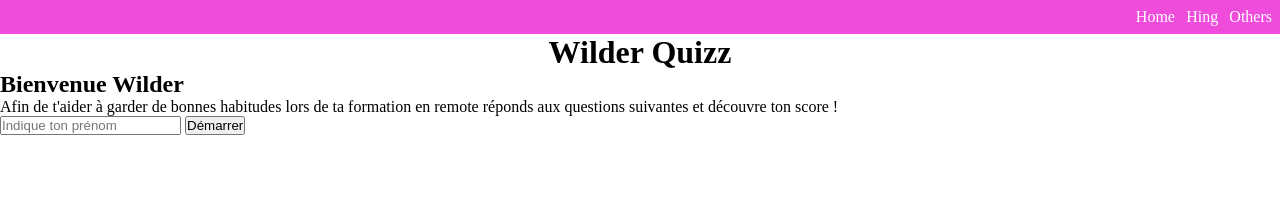
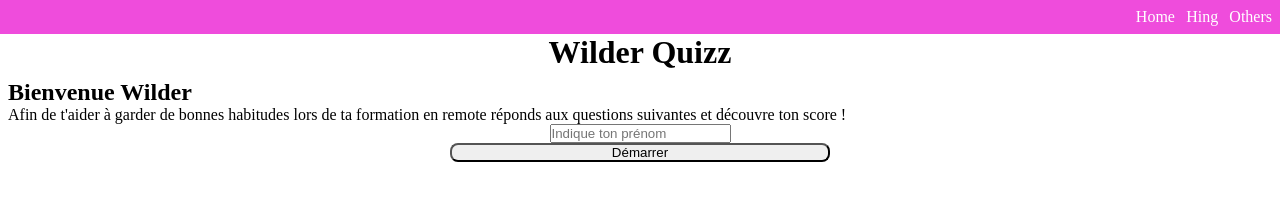
Before and after one commit to farahckn/wilder-tracker, a plain HTML site: page index.html in a window 1280 px wide. Drawn offline with Linux system fonts and the light colour scheme.

Commit message:
adding Farah's css file

```diff
--- a/style.css
+++ b/style.css
@@ -26,3 +26,31 @@ h1 {
     display: flex;
     justify-content: center;
 }
+
+section.introduction {
+    padding: 0.5em;
+ }
+
+ h2 {
+
+ }
+
+ p {
+
+ }
+
+.startmenu {
+    display: flex;
+    flex-direction: column;
+    align-items: center;
+
+}
+
+
+ button.start {
+     width: 30%;
+     height: 100%;
+     border-radius: 8px;
+
+
+ }
```
